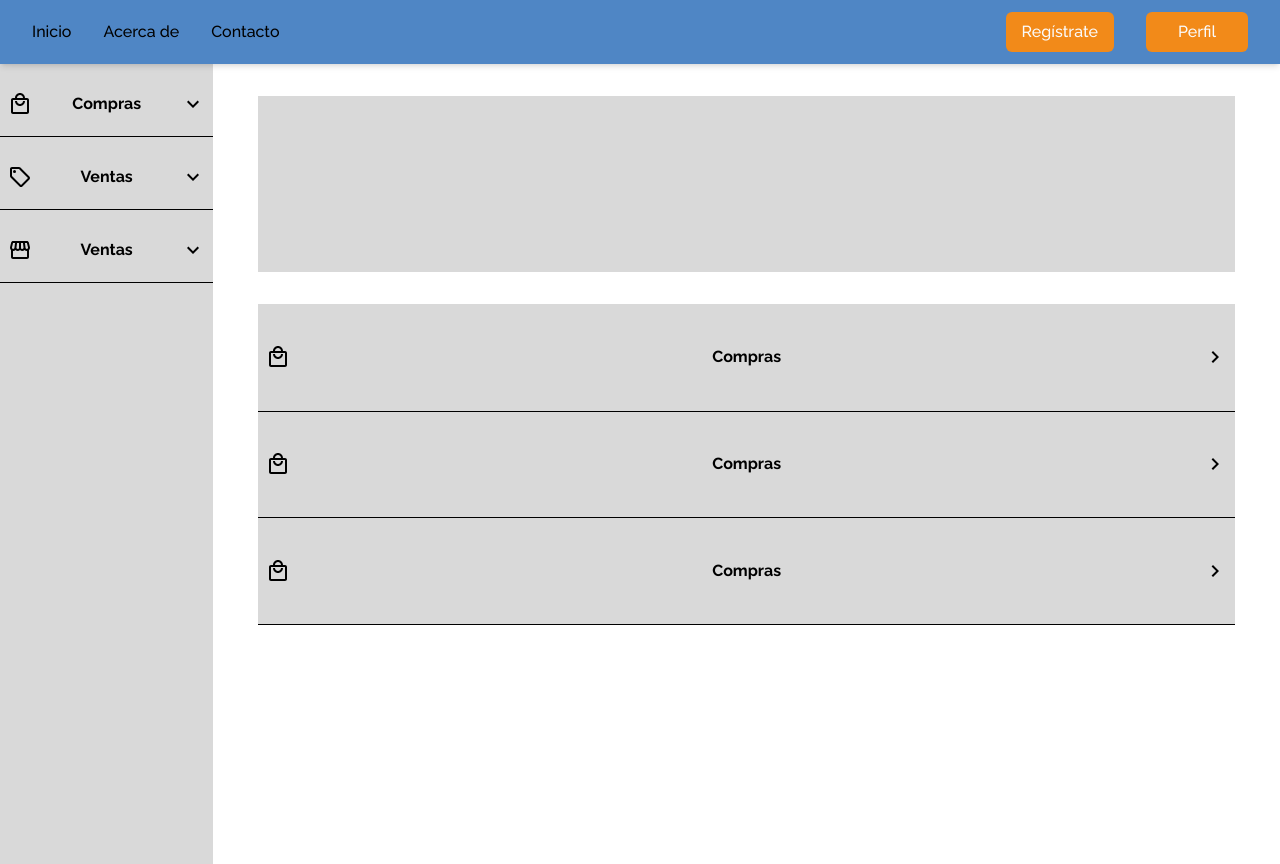
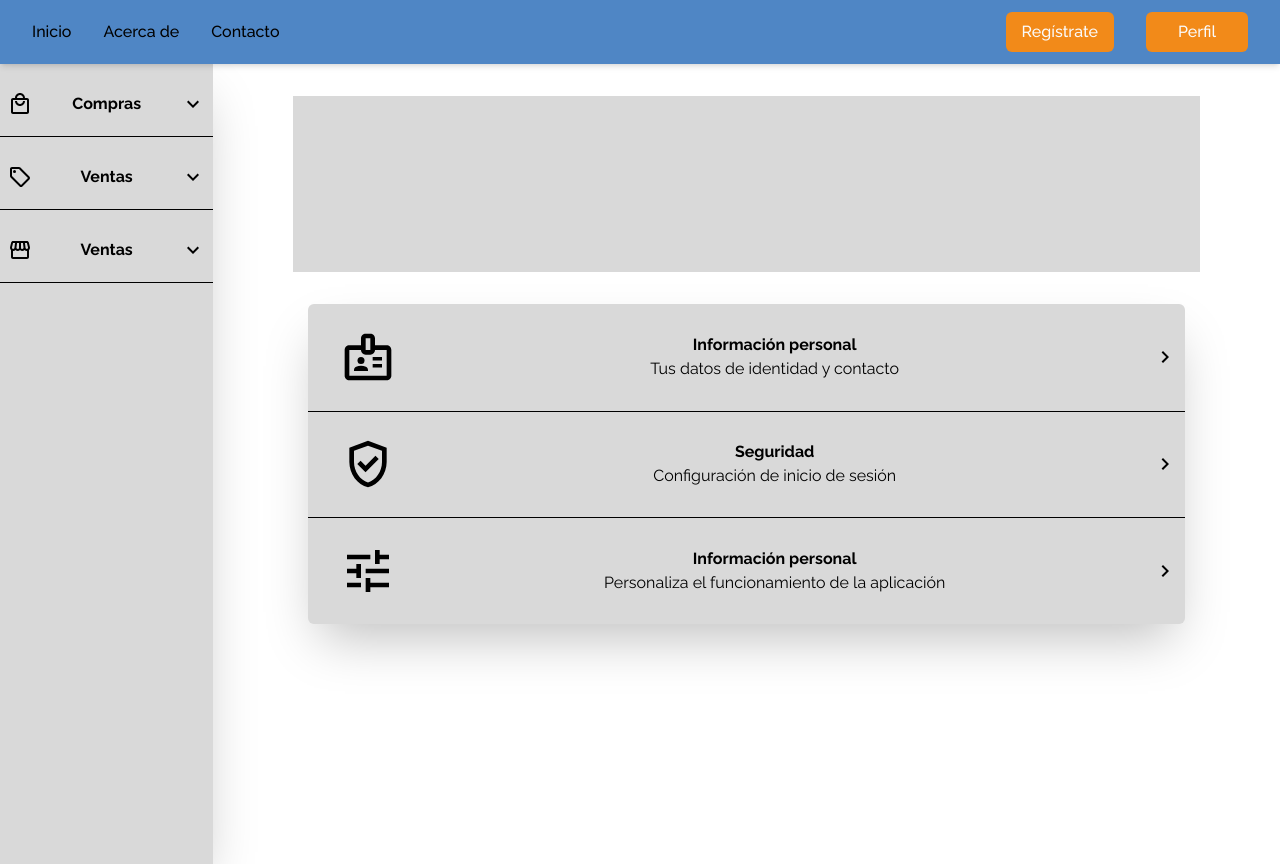
Before and after one commit to w1sec0d/ciclomart_frontend, a React (Vite) app: page /profile in a window 1280 px wide. Built offline with nearby package versions, Linux system fonts and the light colour scheme; no server answers.

Commit message:
Improve de design of settings section

```diff
--- a/src/components/CardButton.jsx
+++ b/src/components/CardButton.jsx
@@ -43,7 +43,6 @@ const CardButton = ({
           <ArrowRight className="ml-auto mr-2 text-2xl" />
         )}
       </button>
-      <hr />
     </div>
   )
 }
--- a/src/pages/Profile.jsx
+++ b/src/pages/Profile.jsx
@@ -5,54 +5,74 @@ import ShoppingBag from '@mui/icons-material/LocalMallOutlined'
 import Store from '@mui/icons-material/StorefrontOutlined'
 import Tag from '@mui/icons-material/LocalOfferOutlined'
 
+import Settings from '@mui/icons-material/TuneOutlined'
+import Security from '@mui/icons-material/GppGoodOutlined'
+import Card from '@mui/icons-material/BadgeOutlined'
+
 const Profile = () => {
   return (
     <section className="flex flex-row h-screen">
       {/* Side Bar */}
-      <div className="bg-lgray w-1/6 h-full">
+      <div className="bg-lgray w-1/6 h-full shadow-2xl">
         <ul>
           <li>
             <CardButton to="/register">
               <ShoppingBag className="ml-2" />
               <b className="flex flex-col w-full">Compras</b>
             </CardButton>
+            <hr />
           </li>
           <li>
             <CardButton to="/register">
               <Tag className="ml-2" />
               <b className="flex flex-col w-full">Ventas</b>
             </CardButton>
+            <hr />
           </li>
           <li>
             <CardButton to="/register">
               <Store className="ml-2" />
               <b className="flex flex-col w-full">Ventas</b>
             </CardButton>
+            <hr />
           </li>
         </ul>
       </div>
 
       {/* Information */}
       <div className="flex flex-col w-5/6 h-full">
-        <div className="mt-8 mx-[45px] bg-lgray h-44 w-auto"></div>
-        <div className="mt-8 mx-[45px] bg-lgray h-80 w-auto">
+        <div className="mt-8 mx-[80px] bg-lgray h-44 w-auto"></div>
+
+        {/*Settings*/}
+        <div className="mt-8 mx-[95px] bg-lgray h-80 w-auto shadow-2xl rounded-md ">
           <ul className="h-full">
             <li className="h-1/3">
               <CardButton arrow="2" className="h-full mt-0">
-                <ShoppingBag className="ml-2" />
-                <b className="flex flex-col w-full">Compras</b>
+                <Card className="ml-8" style={{ fontSize: '3.5rem' }} />
+                <div className="flex flex-col w-full">
+                  <b className="flex flex-col w-full">Información personal</b>
+                  <p>Tus datos de identidad y contacto</p>
+                </div>
               </CardButton>
+              <hr className="c" />
             </li>
             <li className="h-1/3">
               <CardButton arrow="2" className="h-full mt-0">
-                <ShoppingBag className="ml-2" />
-                <b className="flex flex-col w-full">Compras</b>
+                <Security className="ml-8" style={{ fontSize: '3.5rem' }} />
+                <div className="flex flex-col w-full">
+                  <b className="flex flex-col w-full">Seguridad</b>
+                  <p>Configuración de inicio de sesión</p>
+                </div>
               </CardButton>
+              <hr />
             </li>
             <li className="h-1/3">
               <CardButton arrow="2" className="h-full mt-0">
-                <ShoppingBag className="ml-2" />
-                <b className="flex flex-col w-full">Compras</b>
+                <Settings className="ml-8" style={{ fontSize: '3.5rem' }} />
+                <div className="flex flex-col w-full">
+                  <b className="flex flex-col w-full">Información personal</b>
+                  <p>Personaliza el funcionamiento de la aplicación</p>
+                </div>
               </CardButton>
             </li>
           </ul>
```
